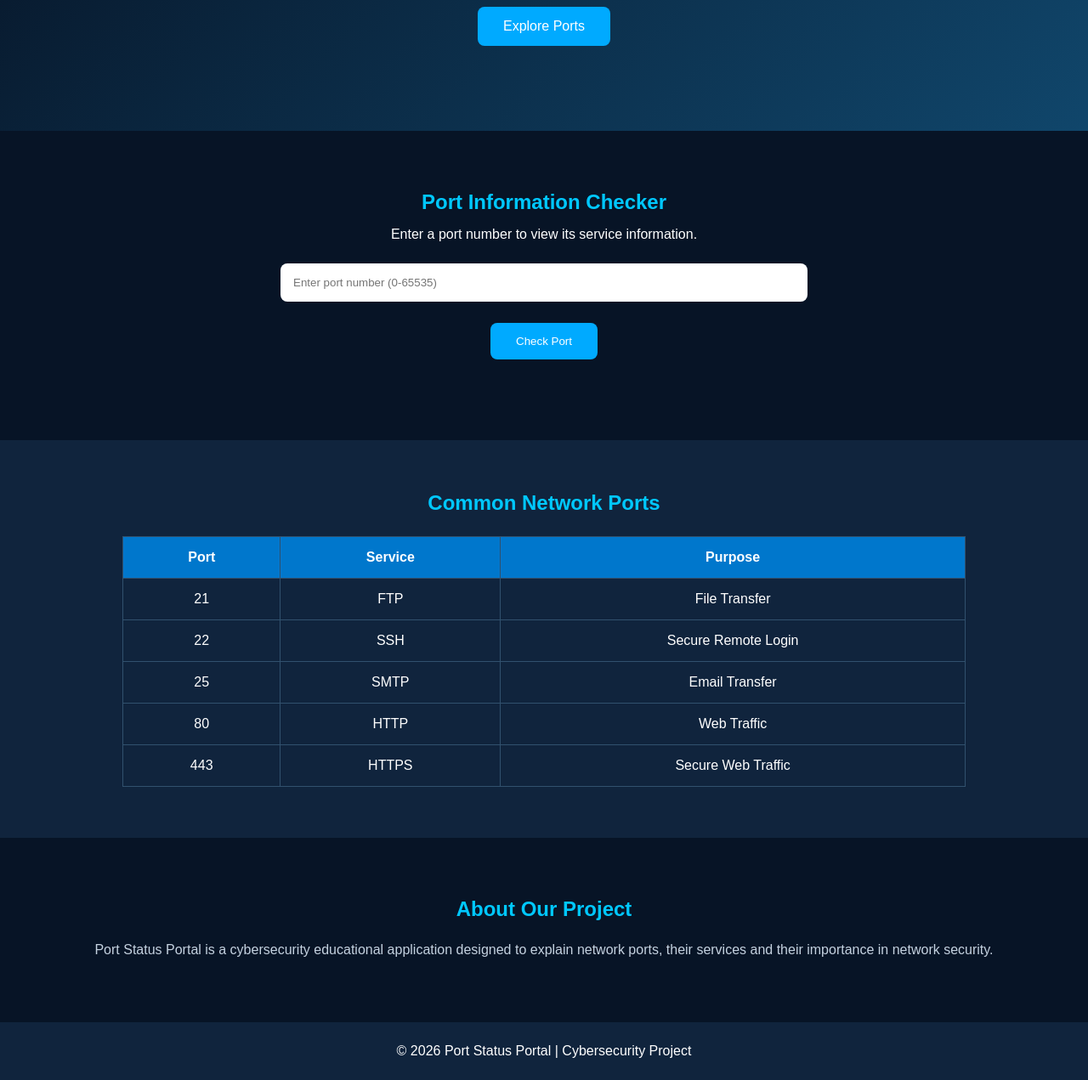
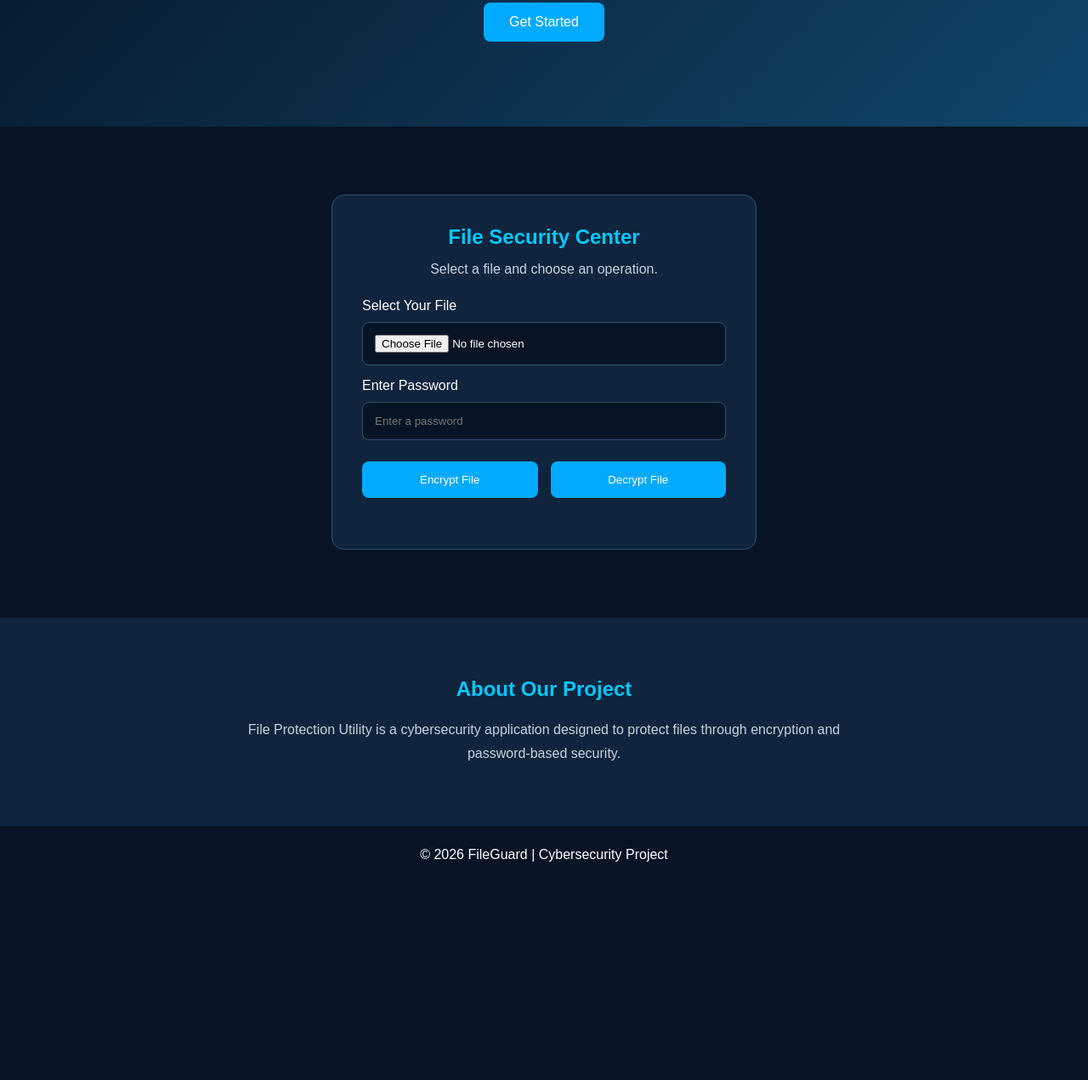
Before and after one commit to swasthik02/swasthik, a plain HTML site: page index.html in a window 1280 px wide. Shown: the part 341-1612 px from the top of the page at 85% size. After the commit the page ends 1381 px from the top, so only its background shows below. Drawn offline with Linux system fonts and the light colour scheme.

Commit message:
Add files via upload

```diff
--- a/index.html
+++ b/index.html
@@ -5,123 +5,111 @@
     <meta charset="UTF-8">
     <meta name="viewport" content="width=device-width, initial-scale=1.0">
 
-    <title>Port Status Portal</title>
+    <title>File Protection Utility</title>
 
     <link rel="stylesheet" href="style.css">
 </head>
 
 <body>
 
+    <!-- Navigation -->
+
     <nav class="navbar">
-        <h2>🛡 Port Status Portal</h2>
+
+        <h2>🔐 FileGuard</h2>
 
         <div>
             <a href="#home">Home</a>
-            <a href="#checker">Port Checker</a>
+            <a href="#protect">Protect File</a>
             <a href="#about">About</a>
         </div>
+
     </nav>
 
 
+    <!-- Homepage -->
+
     <section class="hero" id="home">
 
-        <h1>Port Status Portal</h1>
+        <h1>File Protection Utility</h1>
 
-        <h2>Monitor Network Port Information</h2>
+        <h2>Secure Your Important Files</h2>
 
         <p>
-            Understand network port status and learn about
-            common network services.
+            Protect your personal files using
+            password-based encryption.
         </p>
 
-        <a href="#checker" class="btn">Explore Ports</a>
+        <a href="#protect" class="btn">
+            Get Started
+        </a>
 
     </section>
 
 
-    <section class="checker" id="checker">
+    <!-- File Protection Section -->
 
-        <h2>Port Information Checker</h2>
+    <section class="protect" id="protect">
 
-        <p>Enter a port number to view its service information.</p>
+        <div class="box">
 
-        <input
-            type="number"
-            id="port"
-            placeholder="Enter port number (0-65535)"
-            min="0"
-            max="65535"
-        >
+            <h2>File Security Center</h2>
 
-        <button onclick="checkPort()">Check Port</button>
+            <p>Select a file and choose an operation.</p>
 
-        <div id="result"></div>
+            <label>Select Your File</label>
+
+            <input type="file" id="fileInput">
+
+            <label>Enter Password</label>
+
+            <input
+                type="password"
+                id="password"
+                placeholder="Enter a password"
+                autocomplete="off"
+            >
+
+            <div class="buttons">
+
+                <button onclick="encryptFile()">
+                    Encrypt File
+                </button>
+
+                <button onclick="decryptFile()">
+                    Decrypt File
+                </button>
+
+            </div>
+
+            <div id="result"></div>
+
+        </div>
 
     </section>
 
 
-    <section class="table-section">
-
-        <h2>Common Network Ports</h2>
-
-        <table>
-
-            <tr>
-                <th>Port</th>
-                <th>Service</th>
-                <th>Purpose</th>
-            </tr>
-
-            <tr>
-                <td>21</td>
-                <td>FTP</td>
-                <td>File Transfer</td>
-            </tr>
-
-            <tr>
-                <td>22</td>
-                <td>SSH</td>
-                <td>Secure Remote Login</td>
-            </tr>
-
-            <tr>
-                <td>25</td>
-                <td>SMTP</td>
-                <td>Email Transfer</td>
-            </tr>
-
-            <tr>
-                <td>80</td>
-                <td>HTTP</td>
-                <td>Web Traffic</td>
-            </tr>
-
-            <tr>
-                <td>443</td>
-                <td>HTTPS</td>
-                <td>Secure Web Traffic</td>
-            </tr>
-
-        </table>
-
-    </section>
-
+    <!-- About -->
 
     <section class="about" id="about">
 
         <h2>About Our Project</h2>
 
         <p>
-            Port Status Portal is a cybersecurity educational
-            application designed to explain network ports,
-            their services and their importance in network security.
+            File Protection Utility is a cybersecurity
+            application designed to protect files through
+            encryption and password-based security.
         </p>
 
     </section>
 
 
+    <!-- Footer -->
+
     <footer>
-        © 2026 Port Status Portal | Cybersecurity Project
+
+        <p>© 2026 FileGuard | Cybersecurity Project</p>
+
     </footer>
 
 
--- a/script.js
+++ b/script.js
@@ -1,66 +1,218 @@
-function checkPort() {
+// Convert password into an encryption key
 
-    const port = Number(
-        document.getElementById("port").value
+async function createKey(password, salt) {
+
+    const encoder = new TextEncoder();
+
+    const keyMaterial = await crypto.subtle.importKey(
+        "raw",
+        encoder.encode(password),
+        "PBKDF2",
+        false,
+        ["deriveKey"]
     );
 
-    const result = document.getElementById("result");
+    return crypto.subtle.deriveKey(
+        {
+            name: "PBKDF2",
+            salt: salt,
+            iterations: 600000,
+            hash: "SHA-256"
+        },
+        keyMaterial,
+        {
+            name: "AES-GCM",
+            length: 256
+        },
+        false,
+        ["encrypt", "decrypt"]
+    );
 
-    const ports = {
+}
 
-        21: "FTP - File Transfer Protocol",
 
-        22: "SSH - Secure Shell",
+// Encrypt File
 
-        25: "SMTP - Email Transfer",
+async function encryptFile() {
 
-        53: "DNS - Domain Name System",
+    try {
 
-        80: "HTTP - Hypertext Transfer Protocol",
+        const file = document.getElementById("fileInput").files[0];
 
-        110: "POP3 - Email Receiving",
+        const password = document.getElementById("password").value;
 
-        143: "IMAP - Email Access",
+        const result = document.getElementById("result");
 
-        443: "HTTPS - Secure Web Traffic",
+        if (!file || !password) {
+            result.textContent = "Please select a file and enter a password.";
+            return;
+        }
 
-        3306: "MySQL Database",
+        if (!crypto.subtle) {
+            result.textContent = "Web Crypto requires HTTPS or localhost.";
+            return;
+        }
 
-        3389: "Remote Desktop Protocol"
+        result.textContent = "Encrypting file...";
 
-    };
+        const data = await file.arrayBuffer();
 
-    if (
-        document.getElementById("port").value.trim() === "" ||
-        !Number.isInteger(port) ||
-        port < 0 ||
-        port > 65535
-    ) {
+        const salt = crypto.getRandomValues(new Uint8Array(16));
 
-        result.innerHTML =
-            "Please enter a valid port number between 0 and 65535.";
+        const iv = crypto.getRandomValues(new Uint8Array(12));
 
-        return;
+        const key = await createKey(password, salt);
 
-    }
+        const encrypted = await crypto.subtle.encrypt(
+            {
+                name: "AES-GCM",
+                iv: iv
+            },
+            key,
+            data
+        );
 
-    if (ports[port]) {
+        // Store file metadata with encrypted data
 
-        result.innerHTML = `
-            <h3>Port Information Found</h3>
-            <p><strong>Port Number:</strong> ${port}</p>
-            <p><strong>Service:</strong> ${ports[port]}</p>
-            <p>This is a registered common service port.</p>
-        `;
+        const metadata = {
+            name: file.name,
+            type: file.type || "application/octet-stream"
+        };
 
-    } else {
+        const metadataBytes = new TextEncoder().encode(
+            JSON.stringify(metadata)
+        );
 
-        result.innerHTML = `
-            <h3>Port Information</h3>
-            <p><strong>Port Number:</strong> ${port}</p>
-            <p>No service information is available in this demo database.</p>
-        `;
+        const header = new Uint8Array(4 + 16 + 12 + metadataBytes.length);
+
+        header.set([70, 71, 85, 49], 0);
+
+        header.set(salt, 4);
+
+        header.set(iv, 20);
+
+        header.set(metadataBytes, 32);
+
+        const output = new Blob(
+            [header, encrypted],
+            { type: "application/octet-stream" }
+        );
+
+        downloadFile(output, file.name + ".fg");
+
+        result.textContent = "File encrypted successfully!";
+
+    } catch (error) {
+
+        document.getElementById("result").textContent =
+            "Encryption failed. Please try again.";
 
     }
 
 }
+
+
+// Decrypt File
+
+async function decryptFile() {
+
+    try {
+
+        const file = document.getElementById("fileInput").files[0];
+
+        const password = document.getElementById("password").value;
+
+        const result = document.getElementById("result");
+
+        if (!file || !password) {
+            result.textContent = "Please select an encrypted file and enter its password.";
+            return;
+        }
+
+        result.textContent = "Decrypting file...";
+
+        const data = new Uint8Array(await file.arrayBuffer());
+
+        if (
+            data.length < 49 ||
+            data[0] !== 70 ||
+            data[1] !== 71 ||
+            data[2] !== 85 ||
+            data[3] !== 49
+        ) {
+            throw new Error("Invalid file format");
+        }
+
+        const salt = data.slice(4, 20);
+
+        const iv = data.slice(20, 32);
+
+        const metadataLength = new DataView(
+            data.buffer,
+            data.byteOffset,
+            data.byteLength
+        ).getUint32(32, false);
+
+        const metadataEnd = 36 + metadataLength;
+
+        if (metadataEnd >= data.length) {
+            throw new Error("Invalid metadata");
+        }
+
+        const metadata = JSON.parse(
+            new TextDecoder().decode(data.slice(36, metadataEnd))
+        );
+
+        const encryptedData = data.slice(metadataEnd);
+
+        const key = await createKey(password, salt);
+
+        const decrypted = await crypto.subtle.decrypt(
+            {
+                name: "AES-GCM",
+                iv: iv
+            },
+            key,
+            encryptedData
+        );
+
+        const output = new Blob(
+            [decrypted],
+            { type: metadata.type }
+        );
+
+        downloadFile(output, metadata.name);
+
+        result.textContent = "File decrypted successfully!";
+
+    } catch (error) {
+
+        document.getElementById("result").textContent =
+            "Decryption failed. Check your password and encrypted file.";
+
+    }
+
+}
+
+
+// Download File
+
+function downloadFile(blob, filename) {
+
+    const url = URL.createObjectURL(blob);
+
+    const link = document.createElement("a");
+
+    link.href = url;
+
+    link.download = filename;
+
+    document.body.appendChild(link);
+
+    link.click();
+
+    link.remove();
+
+    setTimeout(() => URL.revokeObjectURL(url), 1000);
+
+}
--- a/style.css
+++ b/style.css
@@ -10,7 +10,7 @@ body {
     color: white;
 }
 
-/* Navbar */
+/* Navigation */
 
 .navbar {
     display: flex;
@@ -35,7 +35,11 @@ body {
 .hero {
     text-align: center;
     padding: 100px 20px;
-    background: linear-gradient(135deg, #071426, #10466b);
+    background: linear-gradient(
+        135deg,
+        #071426,
+        #10466b
+    );
 }
 
 .hero h1 {
@@ -51,79 +55,83 @@ body {
 .hero p {
     color: #c5d2e0;
     margin-bottom: 30px;
+    line-height: 1.6;
 }
 
 .btn {
     display: inline-block;
+    padding: 14px 30px;
     background: #00aaff;
     color: white;
-    padding: 14px 30px;
+    text-decoration: none;
     border-radius: 8px;
-    text-decoration: none;
 }
 
-/* Checker */
+/* Protection Section */
 
-.checker {
+.protect {
+    padding: 80px 20px;
     text-align: center;
-    padding: 70px 20px;
 }
 
-.checker h2 {
+.box {
+    max-width: 500px;
+    margin: auto;
+    padding: 35px;
+    background: #10243d;
+    border-radius: 15px;
+    border: 1px solid #31516e;
+}
+
+.box h2 {
     color: #00c8ff;
     margin-bottom: 15px;
 }
 
-.checker input {
+.box p {
+    color: #c5d2e0;
+    margin-bottom: 25px;
+}
+
+.box label {
     display: block;
-    width: 50%;
-    margin: 25px auto;
-    padding: 15px;
+    text-align: left;
+    margin: 15px 0 10px;
+}
+
+.box input {
+    width: 100%;
+    padding: 14px;
+    background: #071426;
+    color: white;
+    border: 1px solid #31516e;
     border-radius: 8px;
-    border: none;
+}
+
+.buttons {
+    display: flex;
+    gap: 15px;
+    margin-top: 25px;
 }
 
 button {
+    flex: 1;
+    padding: 14px;
     background: #00aaff;
     color: white;
     border: none;
-    padding: 14px 30px;
     border-radius: 8px;
     cursor: pointer;
 }
 
-#result {
-    margin: 25px auto;
-    max-width: 500px;
-    line-height: 1.8;
+button:hover {
+    background: #0077cc;
 }
 
-/* Table */
-
-.table-section {
-    padding: 60px 20px;
-    text-align: center;
-    background: #10243d;
-}
-
-.table-section h2 {
-    color: #00c8ff;
-    margin-bottom: 25px;
-}
-
-table {
-    width: 80%;
-    margin: auto;
-    border-collapse: collapse;
-}
-
-th, td {
-    padding: 15px;
-    border: 1px solid #31516e;
-}
-
-th {
-    background: #0077cc;
+#result {
+    margin-top: 25px;
+    line-height: 1.8;
+    overflow-wrap: anywhere;
 }
 
 /* About */
@@ -131,6 +139,7 @@ th {
 .about {
     text-align: center;
     padding: 70px 20px;
+    background: #10243d;
 }
 
 .about h2 {
@@ -139,6 +148,8 @@ th {
 }
 
 .about p {
+    max-width: 700px;
+    margin: auto;
     line-height: 1.8;
     color: #c5d2e0;
 }
@@ -148,10 +159,10 @@ th {
 footer {
     text-align: center;
     padding: 25px;
-    background: #10243d;
+    background: #071426;
 }
 
-/* Mobile */
+/* Responsive */
 
 @media(max-width: 600px) {
 
@@ -164,11 +175,12 @@ footer {
         margin: 7px;
     }
 
-    .checker input {
-        width: 90%;
+    .hero h1 {
+        font-size: 30px;
     }
 
-    table {
-        width: 100%;
+    .buttons {
+        flex-direction: column;
     }
+
 }
```
